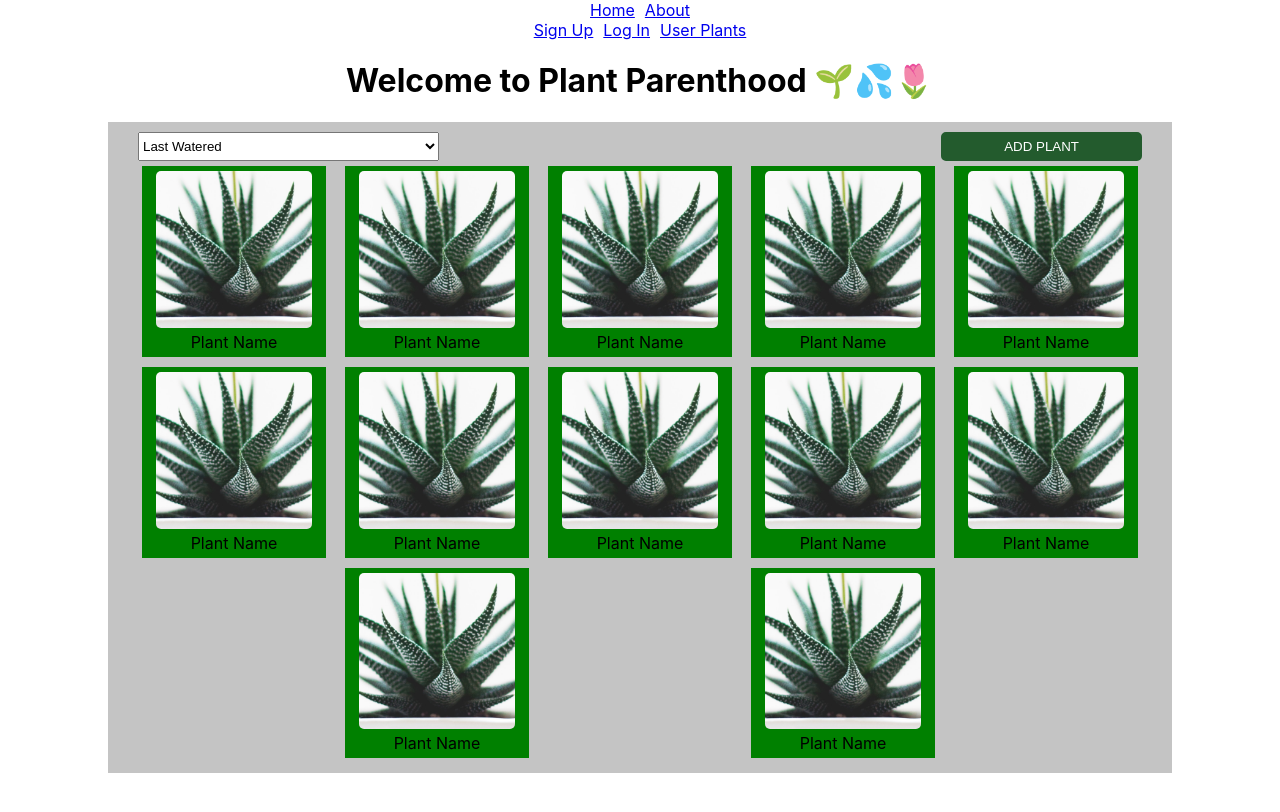
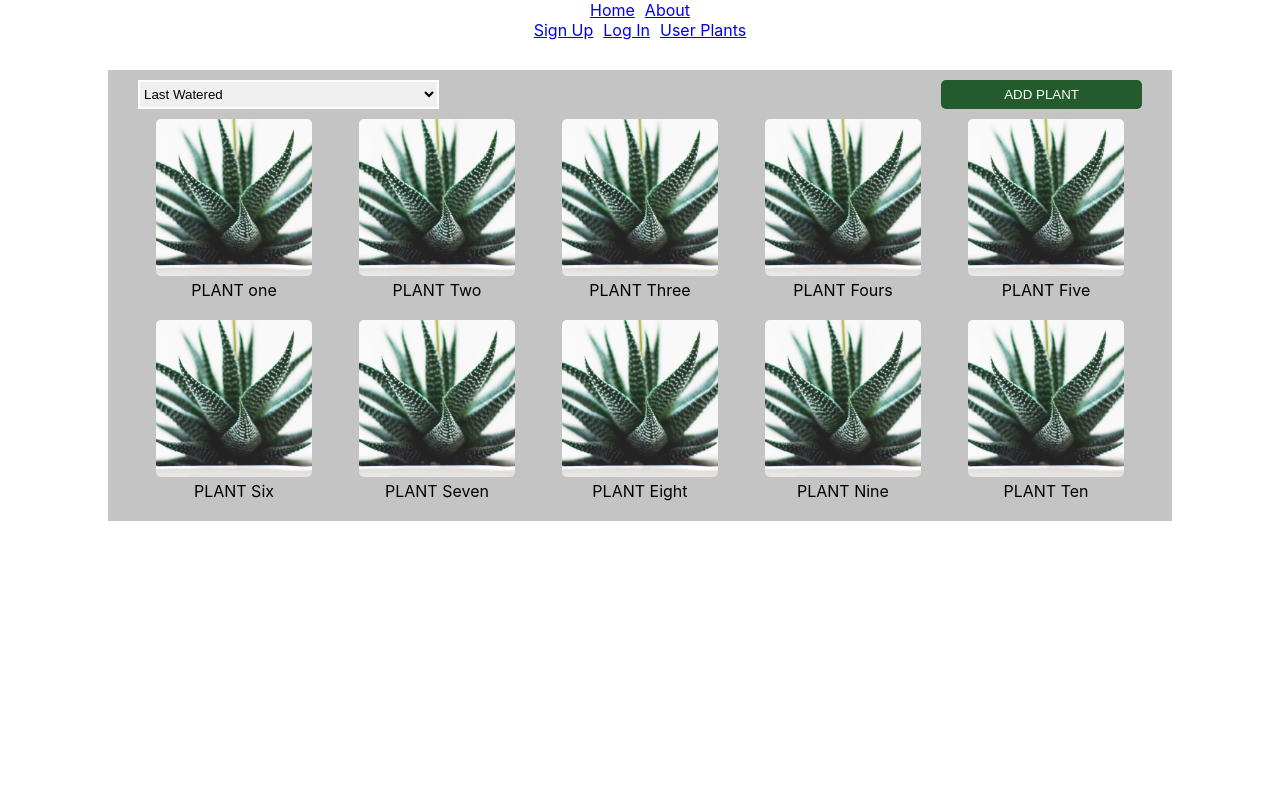
Before and after one commit to Water-My-Plants-3-PT/Front-End, a React (Create React App) app in the folder plant-parenthood/: page /user-plants in a window 1280 px wide. Built offline with nearby package versions, Linux system fonts and the light colour scheme.

Commit message:
test push

```diff
--- a/plant-parenthood/src/App.js
+++ b/plant-parenthood/src/App.js
@@ -30,7 +30,7 @@ function App() {
               <Link to="/sign-up" className="link">Sign Up</Link>
             </a>
             <a>
-              <Link to="/store" className="link">Log In</Link>
+              <Link to="/login" className="link">Log In</Link>
             </a>
             <a>
               <Link to="/user-plants" className="link">User Plants</Link>
@@ -38,7 +38,7 @@ function App() {
           </section>
 
         </nav>
-          <h1>Welcome to Plant Parenthood 🌱💦🌷</h1>
+
         <Switch>
           <Route exact path="/">
             <Home />
@@ -49,7 +49,7 @@ function App() {
           <Route exact path="/sign-up">
             <SignUp />
           </Route>
-          <Route exact path="/store">
+          <Route exact path="/login">
             <LogIn />
           </Route>
           <Route exact path="/user-plants">
--- a/plant-parenthood/src/components/userPlants.js
+++ b/plant-parenthood/src/components/userPlants.js
@@ -1,10 +1,85 @@
 import React, {useState} from "react";
+import { Dropdown, DropdownToggle, DropdownMenu, DropdownItem } from 'reactstrap';
 import Plant from "./plant.jpg";
 import './userPlants.scss';
 
-function UserPlants() {
+  var data =[
+  {
+    name: "PLANT one",
+    img: Plant,
+    id:0
+  },
+  {
+    name: "PLANT Two",
+    img: Plant,
+    id:1
+  },
+  {
+    name: "PLANT Three",
+    img: Plant,
+    id:2
+  },
+  {
+    name: "PLANT Fours",
+    img: Plant,
+    id:3
+  },
+  {
+    name: "PLANT Five",
+    img: Plant,
+    id:4
+  },
+  {
+    name: "PLANT Six",
+    img: Plant,
+    id:5
+  },
+  {
+    name: "PLANT Seven",
+    img: Plant,
+    id:6
+  },
+  {
+    name: "PLANT Eight",
+    img: Plant,
+    id:7
+  },
+  {
+    name: "PLANT Nine",
+    img: Plant,
+    id:8
+  },
+  {
+    name: "PLANT Ten",
+    img: Plant,
+    id:9
+  }
+]
 
-  return (
+
+var plantInfo = false;
+
+const changePlant =()=>{
+  plantInfo = !plantInfo
+  console.log(`state changed = ${plantInfo}`)
+  if(plantInfo === true){
+    document.body.classList.add('selected-plant')
+  } else{
+    document.body.classList.remove('selected-plant')
+  }
+}
+
+
+class UserPlants extends React.Component {
+  constructor(props){
+    super(props);
+    this.state ={data}
+};
+
+
+
+  render() {
+      return (
     <div className="userPlants">
       <section className="userSec">
         <nav className="plantsNav">
@@ -19,61 +94,22 @@ function UserPlants() {
         </nav>
 
         <div className="plantSelect">
-
-          <section className="planCard">
-            <img src={Plant} alt="plant" className="plantImg" />
-            <p>Plant Name</p>
-          </section>
-          <section className="planCard">
-            <img src={Plant} alt="plant" className="plantImg" />
-            <p>Plant Name</p>
-          </section>
-          <section className="planCard">
-            <img src={Plant} alt="plant" className="plantImg" />
-            <p>Plant Name</p>
-          </section>
-          <section className="planCard">
-            <img src={Plant} alt="plant" className="plantImg" />
-            <p>Plant Name</p>
-          </section>
-          <section className="planCard">
-            <img src={Plant} alt="plant" className="plantImg" />
-            <p>Plant Name</p>
-          </section>
-          <section className="planCard">
-            <img src={Plant} alt="plant" className="plantImg" />
-            <p>Plant Name</p>
-          </section>
-          <section className="planCard">
-            <img src={Plant} alt="plant" className="plantImg" />
-            <p>Plant Name</p>
-          </section>
-          <section className="planCard">
-            <img src={Plant} alt="plant" className="plantImg" />
-            <p>Plant Name</p>
-          </section>
-          <section className="planCard">
-            <img src={Plant} alt="plant" className="plantImg" />
-            <p>Plant Name</p>
-          </section>
-          <section className="planCard">
-            <img src={Plant} alt="plant" className="plantImg" />
-            <p>Plant Name</p>
-          </section>
-          <section className="planCard">
-            <img src={Plant} alt="plant" className="plantImg" />
-            <p>Plant Name</p>
-          </section>
-          <section className="planCard">
-            <img src={Plant} alt="plant" className="plantImg" />
-            <p>Plant Name</p>
-          </section>
-
+          {
+            this.state.data.map(data =>{
+               return(
+                <section className="planCard">
+                <img src={data.img} alt="plant" className="plantImg" onClick={changePlant} />
+                <p>{data.name}</p>
+               </section>
+               );
+            })}
         </div>
 
       </section>
     </div>
   );
+  }
+
 }
 
 export default UserPlants;
--- a/plant-parenthood/src/components/userPlants.scss
+++ b/plant-parenthood/src/components/userPlants.scss
@@ -14,6 +14,7 @@
     display: flex;
     margin: auto 0%;
     justify-content: center;
+    margin-top: 30px;
 
     .userSec{
    background-color: #C4C4C4;
@@ -33,6 +34,12 @@
 
             .select{
                 width: 30%;
+                border: white solid 2px;
+
+                option:hover{
+                    background-color: yellow;
+                }
+
             }
             button{
                 @include button();
@@ -47,7 +54,7 @@
             justify-content: space-evenly;
 
             .planCard{
-                background-color: green;
+
                 width: 17%;
                 padding: 5px;
                 margin: 5px;
@@ -64,3 +71,12 @@
         }
     }
 }
+
+.selected-plant{
+    .planCard{
+
+        .plantImg{
+            border: 2px solid #235B2D;
+        }
+    }
+}
```
Also changed, not shown: plant-parenthood/src/utils/axiosWithAuth.js (added, +11 -0 lines), 1 other file (tests, documents, lock files or other folders).
